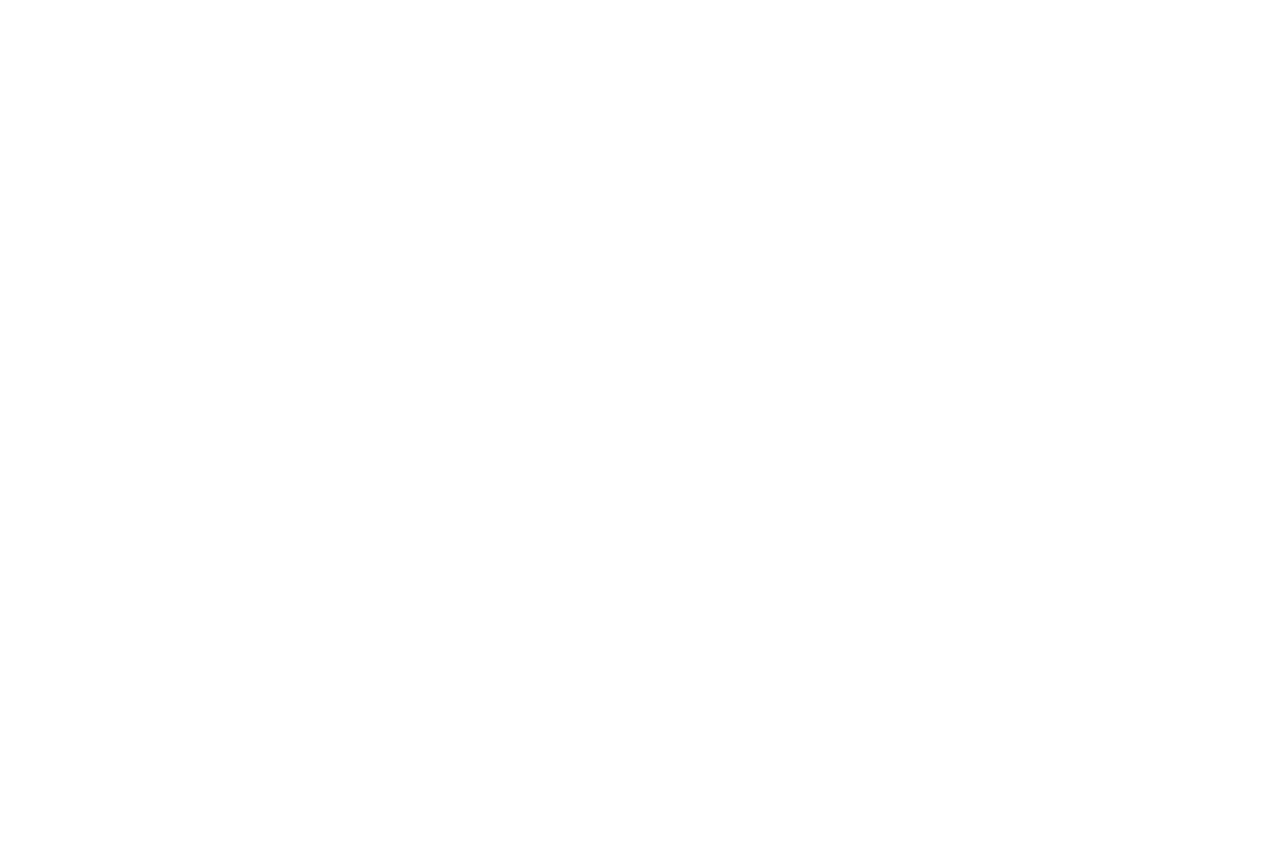
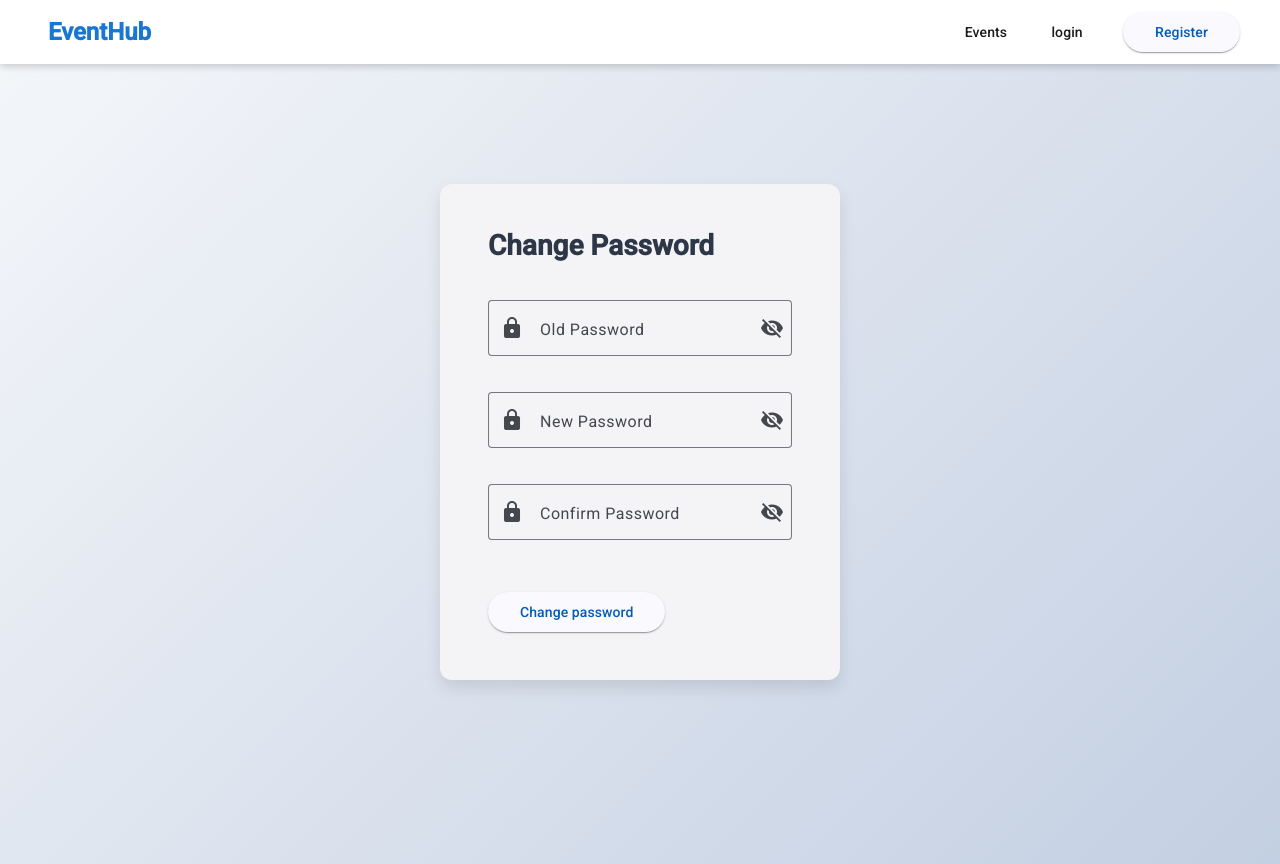
Before and after one commit to oussamasine07/hello-event, an Angular app in the folder frontend/: page /client/profile/change-password in a window 1280 px wide. Before the commit this address led to /. Before the commit the page ends 800 px from the top, so only its background shows below. Built offline with nearby package versions, Linux system fonts and the light colour scheme.

Commit message:
create change password page

```diff
--- a/frontend/src/app/app.routes.ts
+++ b/frontend/src/app/app.routes.ts
@@ -15,6 +15,7 @@ import {EventsComponent} from './components/pages/events/events.component';
 import {EventDetailsComponent} from './components/pages/event-details/event-details.component';
 import {ProfileComponent} from './components/pages/profile/profile.component';
 import {UpdateProfileComponent} from './components/pages/update-profile/update-profile.component';
+import {ChangePasswordComponent} from './components/pages/change-password/change-password.component';
 
 export const routes: Routes = [
   {
@@ -40,6 +41,10 @@ export const routes: Routes = [
       {
         path: "client/profile/edit",
         component: UpdateProfileComponent
+      },
+      {
+        path: "client/profile/change-password",
+        component: ChangePasswordComponent
       }
     ]
   },
--- /dev/null
+++ b/frontend/src/app/components/pages/change-password/change-password.component.css
@@ -0,0 +1,82 @@
+.login-container {
+  display: flex;
+  justify-content: center;
+  align-items: center;
+  min-height: 100vh;
+  padding: 2rem;
+  background: linear-gradient(135deg, #f5f7fa 0%, #c3cfe2 100%);
+}
+
+.login-card {
+  width: 100%;
+  max-width: 400px;
+  padding: 2rem;
+  border-radius: 12px;
+  box-shadow: 0 8px 16px rgba(0, 0, 0, 0.1);
+}
+
+mat-card-header {
+  margin-bottom: 2rem;
+  text-align: center;
+}
+
+mat-card-title {
+  font-size: 1.75rem;
+  font-weight: 600;
+  color: #2d3748;
+  margin-bottom: 0.5rem;
+}
+
+mat-card-subtitle {
+  color: #718096;
+  font-size: 1rem;
+}
+
+.login-form {
+  display: flex;
+  flex-direction: column;
+  gap: 1rem;
+}
+
+mat-form-field {
+  width: 100%;
+}
+
+.form-actions {
+  display: flex;
+  justify-content: space-between;
+  align-items: center;
+  margin-top: 1rem;
+}
+
+.signup-text {
+  text-align: center;
+  margin: 1.5rem 0 0;
+  color: #718096;
+}
+
+/* Material Design Overrides */
+::ng-deep .mat-mdc-form-field-icon-prefix {
+  color: #a0aec0;
+  margin-right: 0.5rem;
+}
+
+::ng-deep .mat-mdc-raised-button {
+  padding: 0.5rem 2rem;
+  font-weight: 500;
+}
+
+@media (max-width: 480px) {
+  .login-card {
+    padding: 1.5rem;
+  }
+
+  .form-actions {
+    flex-direction: column;
+    gap: 1rem;
+  }
+
+  .form-actions button {
+    width: 100%;
+  }
+}
--- /dev/null
+++ b/frontend/src/app/components/pages/change-password/change-password.component.html
@@ -0,0 +1,46 @@
+<app-navbar></app-navbar>
+<div class="login-container">
+  <mat-card class="login-card">
+    <mat-card-header>
+      <mat-card-title>Change Password</mat-card-title>
+    </mat-card-header>
+
+    <mat-card-content>
+      <form class="login-form" #changePasswordForm (ngSubmit)="onChangePasswordForm( changePasswordForm )" >
+
+        <mat-form-field appearance="outline">
+          <mat-label>Old Password</mat-label>
+          <input matInput [type]="hidePassword ? 'password' : 'text'" name="oldPassword" [(ngModel)]="changePasswordObj.oldPassword">
+          <mat-icon matPrefix>lock</mat-icon>
+          <button mat-icon-button matSuffix (click)="hidePassword = !hidePassword" type="button">
+            <mat-icon>{{ hidePassword ? 'visibility_off' : 'visibility' }}</mat-icon>
+          </button>
+        </mat-form-field>
+
+        <mat-form-field appearance="outline">
+          <mat-label>New Password</mat-label>
+          <input matInput [type]="hidePassword ? 'password' : 'text'" name="newPassword" [(ngModel)]="changePasswordObj.newPassword">
+          <mat-icon matPrefix>lock</mat-icon>
+          <button mat-icon-button matSuffix (click)="hidePassword = !hidePassword" type="button">
+            <mat-icon>{{ hidePassword ? 'visibility_off' : 'visibility' }}</mat-icon>
+          </button>
+        </mat-form-field>
+
+        <mat-form-field appearance="outline">
+          <mat-label>Confirm Password</mat-label>
+          <input matInput [type]="hidePassword ? 'password' : 'text'" name="confirmPassword" [(ngModel)]="changePasswordObj.confirmPassword">
+          <mat-icon matPrefix>lock</mat-icon>
+          <button mat-icon-button matSuffix (click)="hidePassword = !hidePassword" type="button">
+            <mat-icon>{{ hidePassword ? 'visibility_off' : 'visibility' }}</mat-icon>
+          </button>
+        </mat-form-field>
+
+        <div class="form-actions">
+          <button mat-raised-button color="primary" type="submit">
+            Change password
+          </button>
+        </div>
+      </form>
+    </mat-card-content>
+  </mat-card>
+</div>
--- /dev/null
+++ b/frontend/src/app/components/pages/change-password/change-password.component.ts
@@ -0,0 +1,53 @@
+import { Component } from '@angular/core';
+import {FormsModule} from '@angular/forms';
+import {MatAnchor, MatButton, MatIconButton} from '@angular/material/button';
+import {
+  MatCard,
+  MatCardContent,
+  MatCardFooter,
+  MatCardHeader,
+  MatCardSubtitle,
+  MatCardTitle
+} from '@angular/material/card';
+import {MatFormField, MatInput, MatLabel, MatPrefix, MatSuffix} from '@angular/material/input';
+import {NavbarComponent} from '../../layouts/navbar/navbar.component';
+import {MatIcon} from '@angular/material/icon';
+
+@Component({
+  selector: 'app-change-password',
+  imports: [
+    FormsModule,
+    MatButton,
+    MatCard,
+    MatCardContent,
+    MatCardHeader,
+    MatCardTitle,
+    MatFormField,
+    MatIcon,
+    MatInput,
+    MatLabel,
+    MatPrefix,
+    MatFormField,
+    MatIcon,
+    MatIconButton,
+    MatSuffix,
+    NavbarComponent
+  ],
+  templateUrl: './change-password.component.html',
+  styleUrl: './change-password.component.css'
+})
+export class ChangePasswordComponent {
+  hidePassword = true;
+
+  changePasswordObj = {
+    oldPassword: "",
+    newPassword: "",
+    confirmPassword: ""
+  }
+  onChangePasswordForm ( form: FormsModule ) {
+    console.log(this.changePasswordObj)
+
+
+  }
+
+}
--- a/frontend/src/app/components/pages/profile/profile.component.html
+++ b/frontend/src/app/components/pages/profile/profile.component.html
@@ -48,10 +48,17 @@
       <div class="detail-card">
         <div class="card-header">
           <h3>Personal Information</h3>
-          <button mat-flat-button color="primary" class="edit-details-btn">
-            <mat-icon>edit</mat-icon>
-            Edit Details
-          </button>
+          <div>
+            <a mat-flat-button color="primary" class="edit-details-btn">
+              <mat-icon>edit</mat-icon>
+              Edit Details
+            </a>
+
+            <a mat-flat-button color="primary" class="edit-details-btn">
+              <mat-icon>lock</mat-icon>
+              Change Password
+            </a>
+          </div>
         </div>
         <div class="card-content">
           <div class="details-grid">
```
Also changed, not shown: 1 other file (tests, documents, lock files or other folders).
